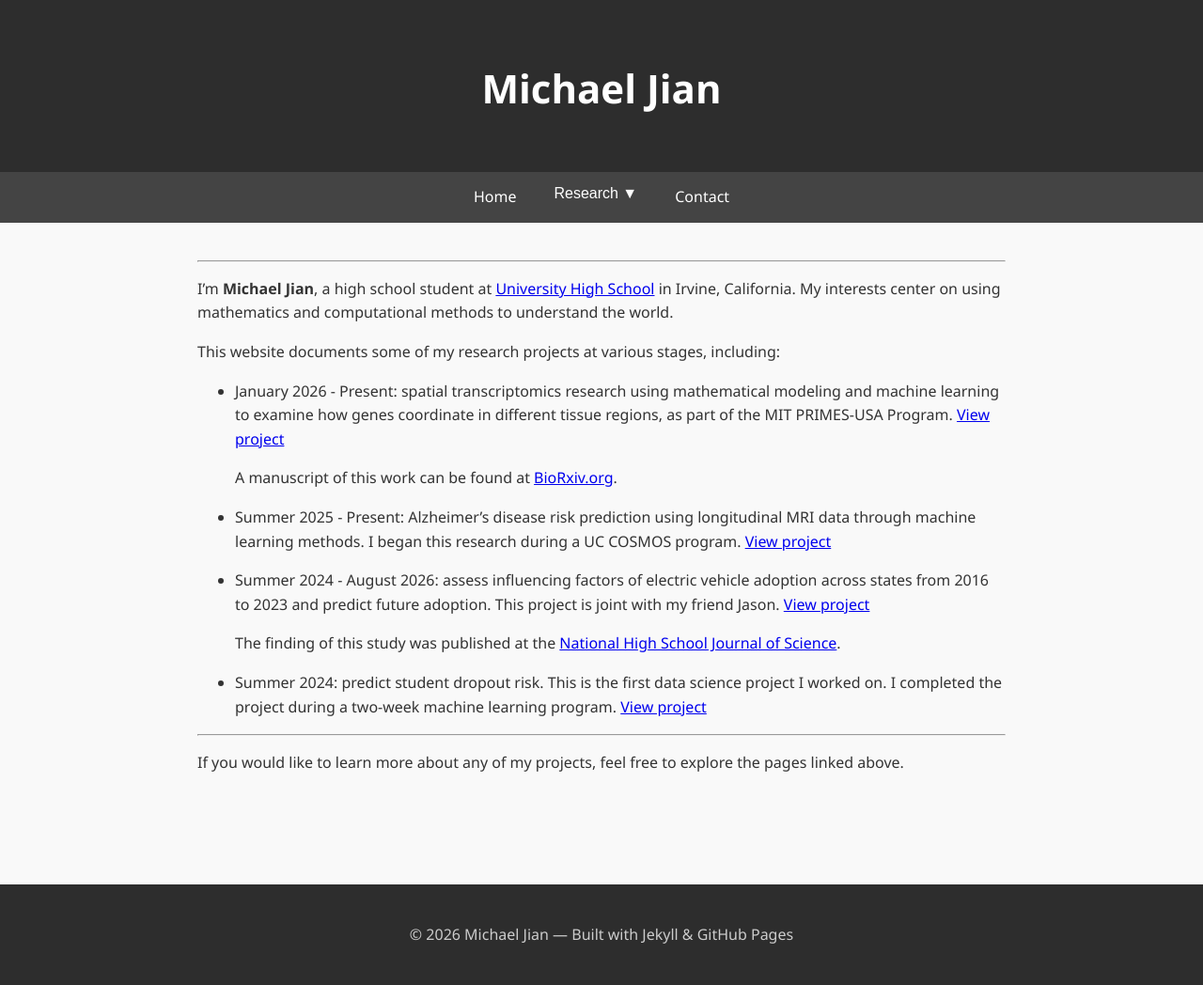
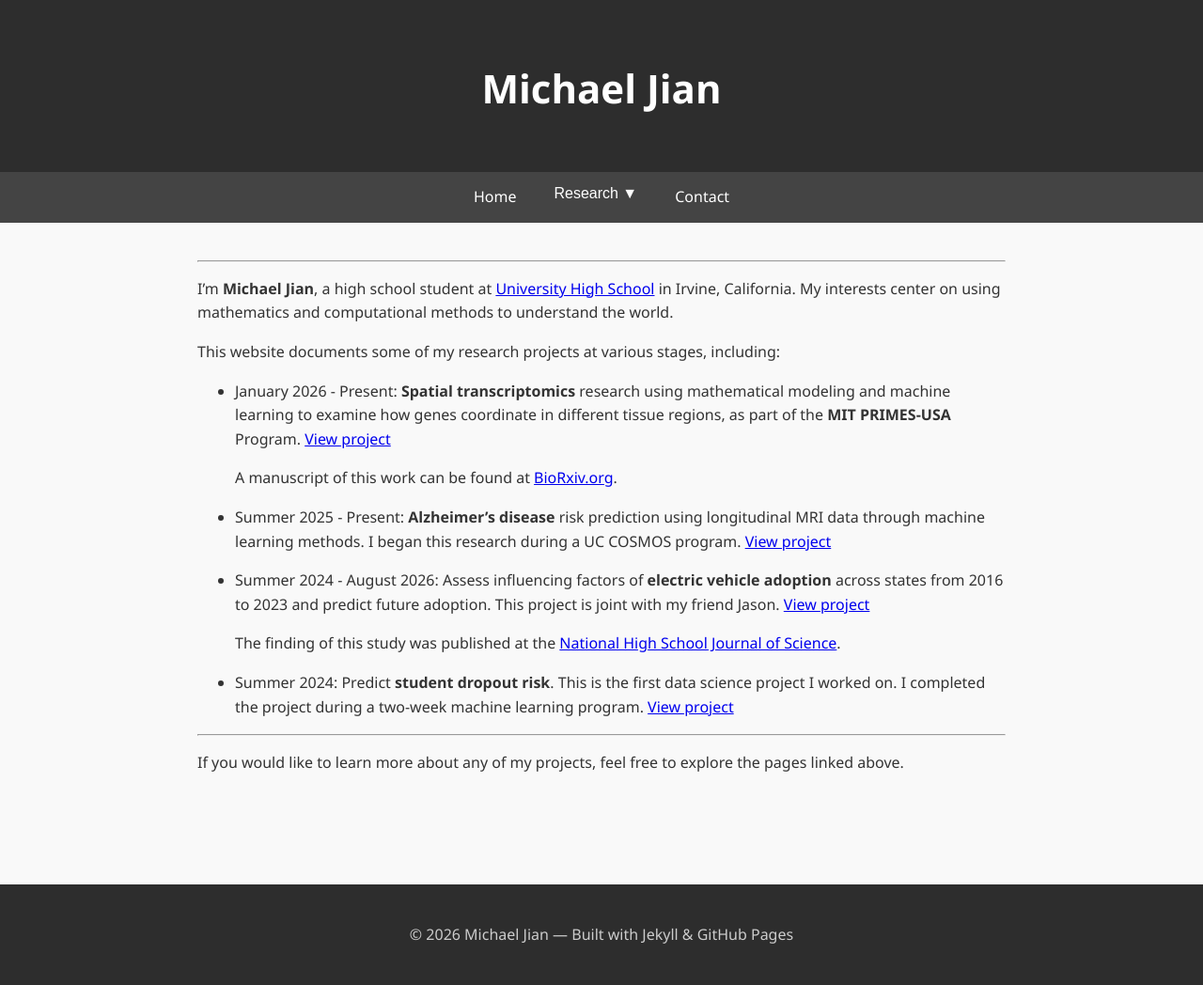
Before and after one commit to mcjian09/mcjian09.github.io, a Jekyll site: the page built from index.md, in a window 1280 px wide. Shown: the whole page at 94% size. Built offline with Jekyll 4.4.1, drawn with Linux system fonts in a browser that asks for light colours.

```diff
--- a/index.md
+++ b/index.md
@@ -10,17 +10,17 @@ I'm **Michael Jian**, a high school student at [University High School](https://
 
 This website documents some of my research projects at various stages, including:
 
-- January 2026 - Present: spatial transcriptomics research using mathematical modeling and machine learning to examine how genes coordinate in different tissue regions, as part of the MIT PRIMES-USA Program.  <a href="{{ '/transcriptomics/' | relative_url }}">View project</a>
+- January 2026 - Present: **Spatial transcriptomics** research using mathematical modeling and machine learning to examine how genes coordinate in different tissue regions, as part of the **MIT PRIMES-USA** Program.  <a href="{{ '/transcriptomics/' | relative_url }}">View project</a>
 
      A manuscript of this work can be found at [BioRxiv.org](https://www.biorxiv.org/content/10.64898/2026.09.05.749559v2.full).
 
-- Summer 2025 - Present: Alzheimer’s disease risk prediction using longitudinal MRI data through machine learning methods. I began this research during a UC COSMOS program.  <a href="{{ '/alzheimers/' | relative_url }}">View project</a>
+- Summer 2025 - Present:  **Alzheimer’s disease** risk prediction using longitudinal MRI data through machine learning methods. I began this research during a UC COSMOS program.  <a href="{{ '/alzheimers/' | relative_url }}">View project</a>
 
-- Summer 2024 - August 2026: assess influencing factors of electric vehicle adoption across states from 2016 to 2023 and predict future adoption. This project is joint with my friend Jason.  <a href="{{ '/ev/' | relative_url }}">View project</a>
+- Summer 2024 - August 2026:  Assess influencing factors of **electric vehicle adoption** across states from 2016 to 2023 and predict future adoption. This project is joint with my friend Jason.  <a href="{{ '/ev/' | relative_url }}">View project</a>
 
      The finding of this study was published at the [National High School Journal of Science](https://nhsjs.com/2026/electric-vehicle-adoption-across-u-s-economic-patterns-market-dynamics-and-future-projections/).
 
-- Summer 2024: predict student dropout risk. This is the first data science project I worked on. I completed the project during a two-week machine learning program.  <a href="{{ '/dropout/' | relative_url }}">View project</a>
+- Summer 2024:  Predict **student dropout risk**. This is the first data science project I worked on. I completed the project during a two-week machine learning program.  <a href="{{ '/dropout/' | relative_url }}">View project</a>
 
 ---
 
```
